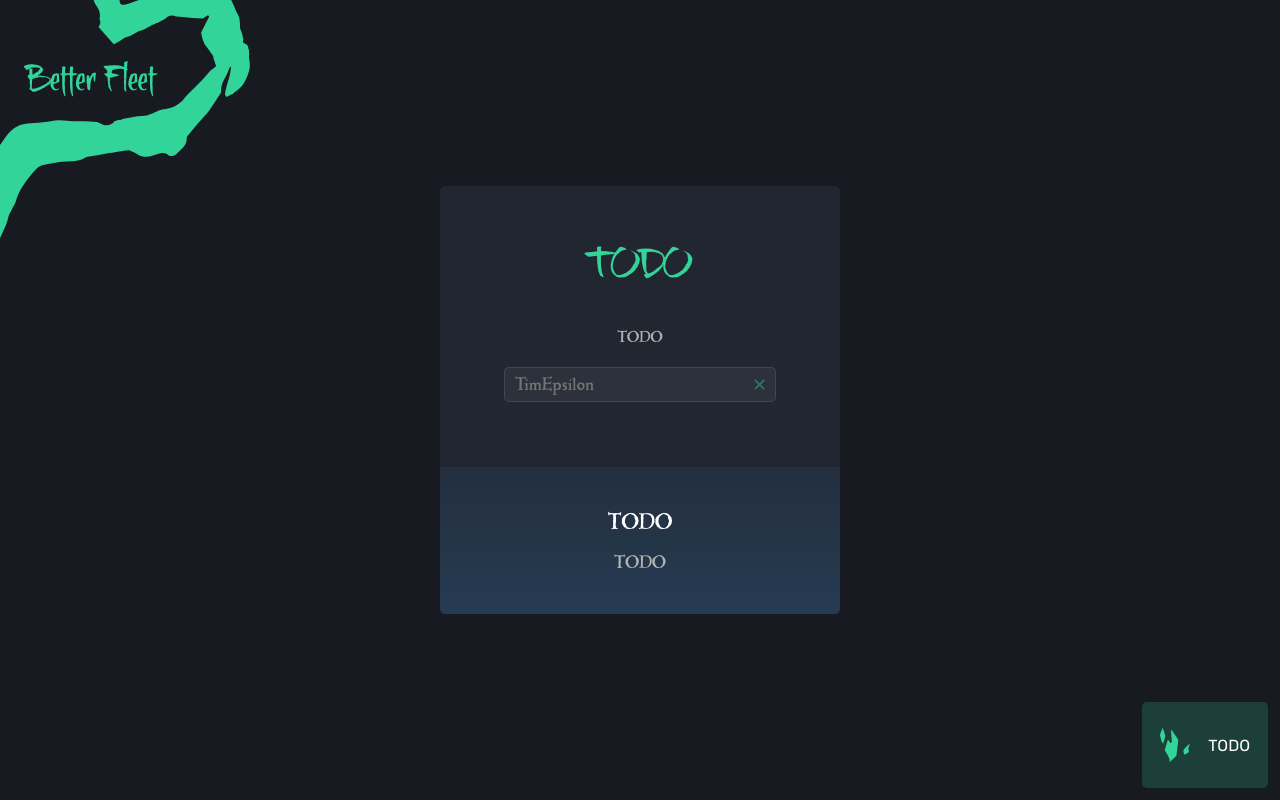
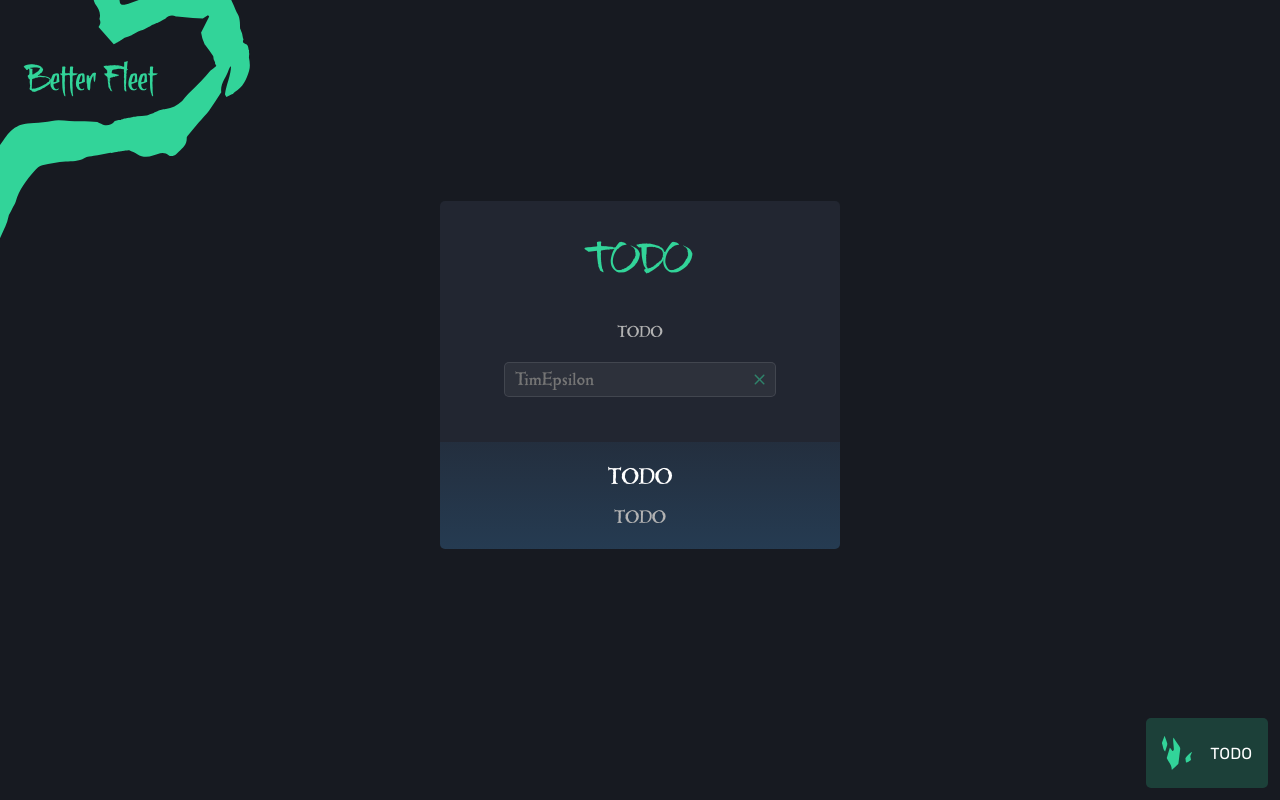
Before and after one commit to zelytra/BetterFleet, a Vue app in the folder frontend/: page /fleet in a window 1280 px wide. Built offline with nearby package versions, Linux system fonts and the light colour scheme.

Commit message:
Patch login page size to avoid overflow of items

```diff
--- a/frontend/package.json
+++ b/frontend/package.json
@@ -1,7 +1,7 @@
 {
   "name": "betterfleet",
   "private": true,
-  "version": "0.0.0",
+  "version": "0.1.0",
   "type": "module",
   "scripts": {
     "dev": "vite --host",
--- a/frontend/src-tauri/tauri.conf.json
+++ b/frontend/src-tauri/tauri.conf.json
@@ -56,7 +56,7 @@
     "windows": [
       {
         "fullscreen": false,
-        "height": 600,
+        "height": 700,
         "resizable": true,
         "title": "betterfleet",
         "width": 1000
--- a/frontend/src/vue/templates/FirstLogin.vue
+++ b/frontend/src/vue/templates/FirstLogin.vue
@@ -72,9 +72,10 @@ function updateUsername() {
     justify-content: center;
     align-items: center;
     gap: 15px;
+    margin-bottom: 50px;
 
     .main-content {
-      padding: 50px 14px;
+      padding: 30px 14px;
       display: flex;
       flex-direction: column;
       justify-content: center;
@@ -105,7 +106,7 @@ function updateUsername() {
       flex-direction: column;
       justify-content: center;
       align-items: center;
-      padding: 40px 40px;
+      padding: 20px 40px;
       background: linear-gradient(
         0deg,
         rgba(50, 144, 212, 0.2) 0%,
@@ -155,7 +156,7 @@ function updateUsername() {
     display: flex;
     align-items: center;
     max-width: 350px;
-    padding: 26px 18px;
+    padding: 18px 16px;
     gap: 18px;
     border-radius: 5px;
 
```
